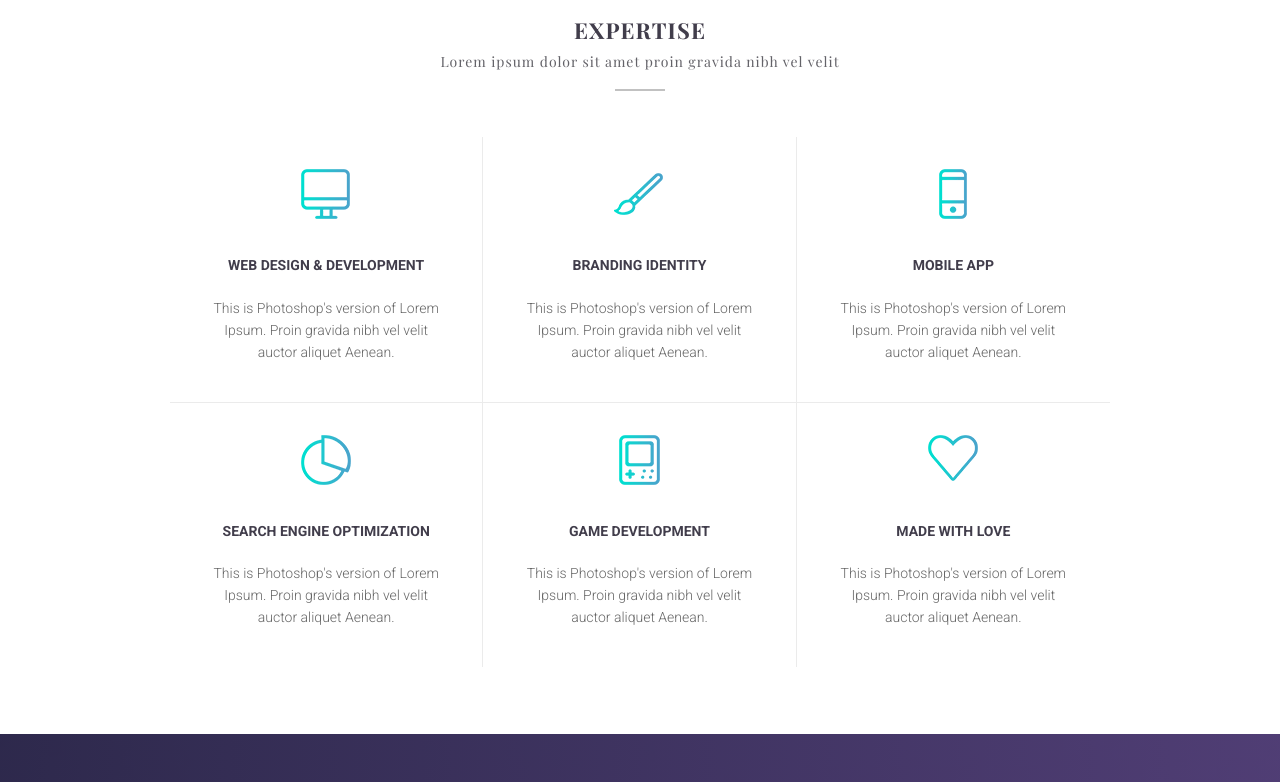
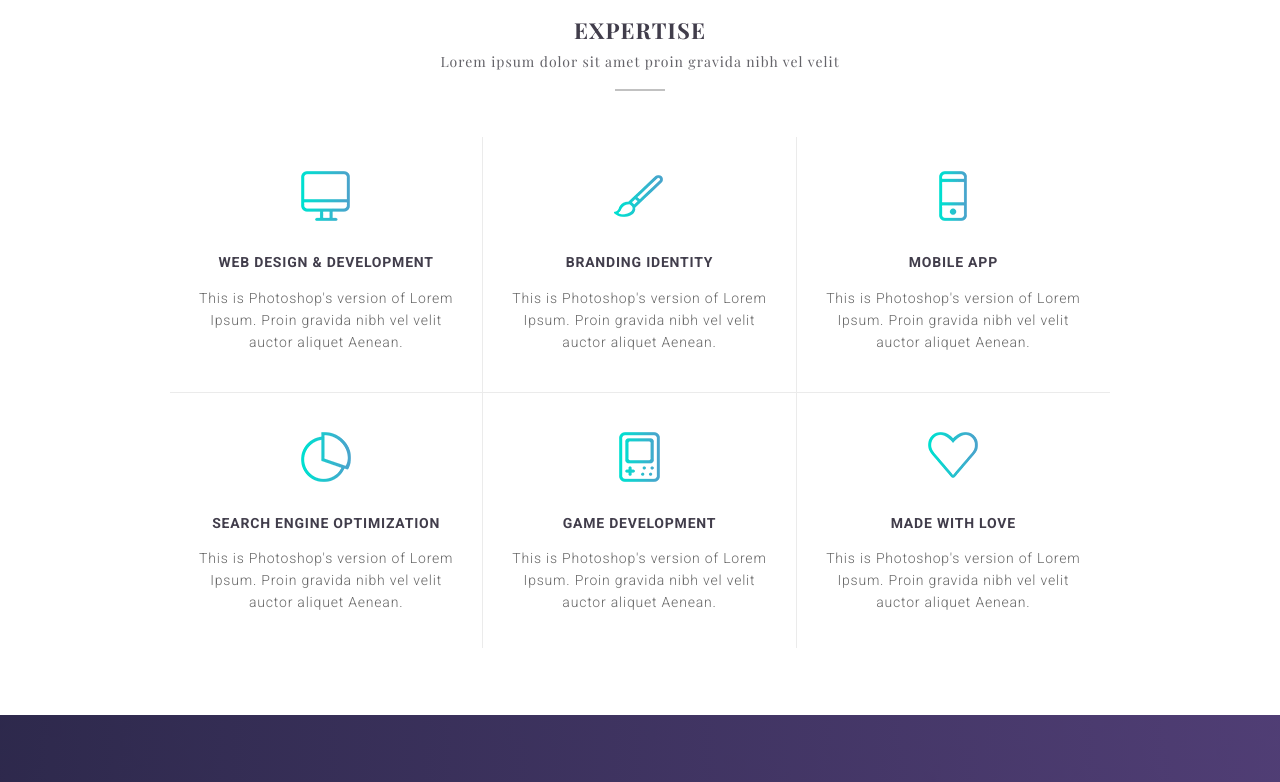
Before and after one commit to pavlovskiypavel89/CreativeAgencyLayout, a plain HTML site: page index.html in a window 1280 px wide. Shown: the part 720-1502 px from the top of the page. Drawn offline with nearby package versions, Linux system fonts and the light colour scheme; a web font is replaced by a local one.

Commit message:
Update styles.css

```diff
--- a/css/styles.css
+++ b/css/styles.css
@@ -94,7 +94,7 @@ img {
 }
 
 .section-block-txt {
-  padding: 0 30px;
+  padding: 0 24px;
   line-height: 1.571;
 }
 
@@ -372,11 +372,16 @@ main {
   border-top: 1px solid rgb(235, 235, 235);
 }
 
+.expertise-facts-row:nth-child(n+2) > .expertise-fact {
+  padding: 39px 4px 34px;
+}
+
 .expertise-fact {
   box-sizing: border-box;
   display: inline-block;
   width: 33.333%;
-  padding: 32px 5px 38px;
+  padding: 34px 5px 38px;
+  letter-spacing: 0.8px;
 }
 
 .expertise-fact:nth-last-child(n+2) {
@@ -388,7 +393,7 @@ main {
   display: inline-block;
   width: 50px;
   height: 50px;
-  margin-bottom: 34px;
+  margin-bottom: 29px;
 }
 
 .expertise-fact.design-and-dev:before {
@@ -430,7 +435,7 @@ main {
 }
 
 .expertise-fact-details.section-block-title {
-  margin-bottom: 20px;
+  margin-bottom: 13px;
   color: rgb(65, 61, 75);
 }
 
```
